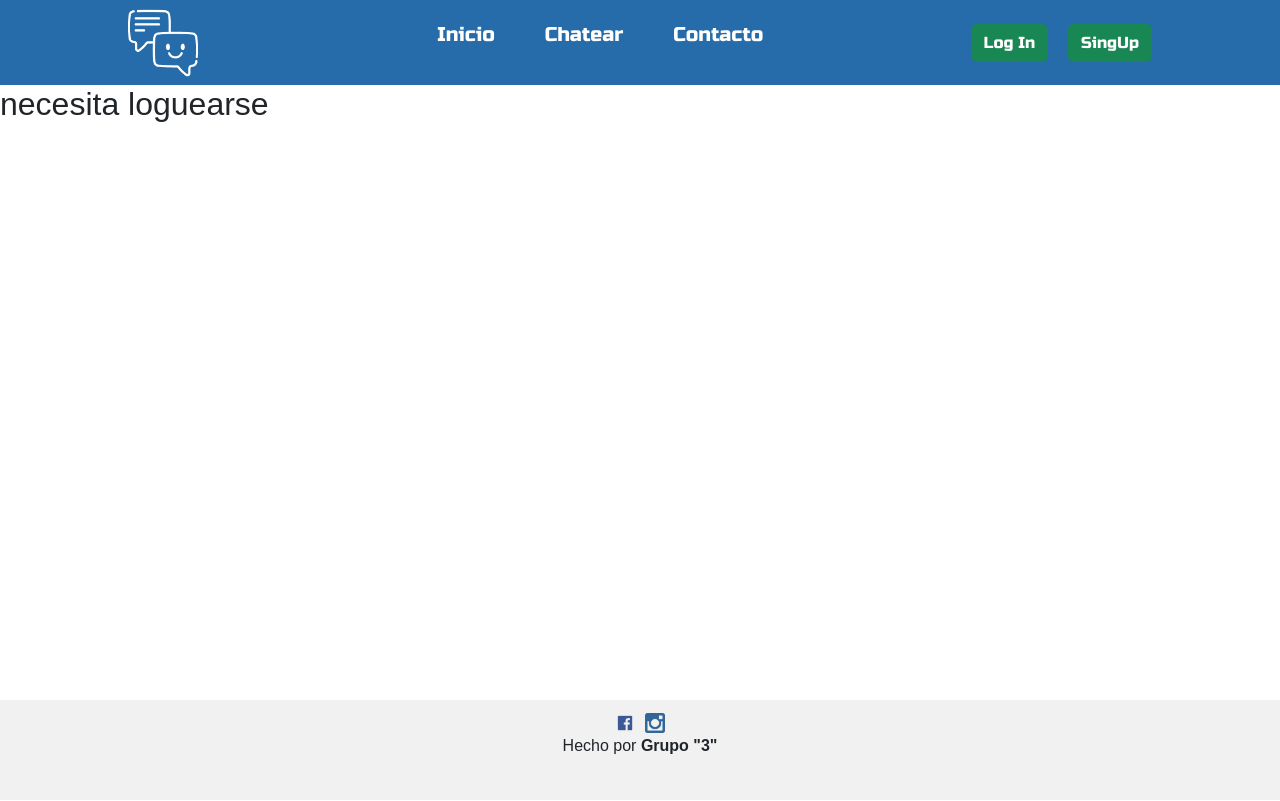
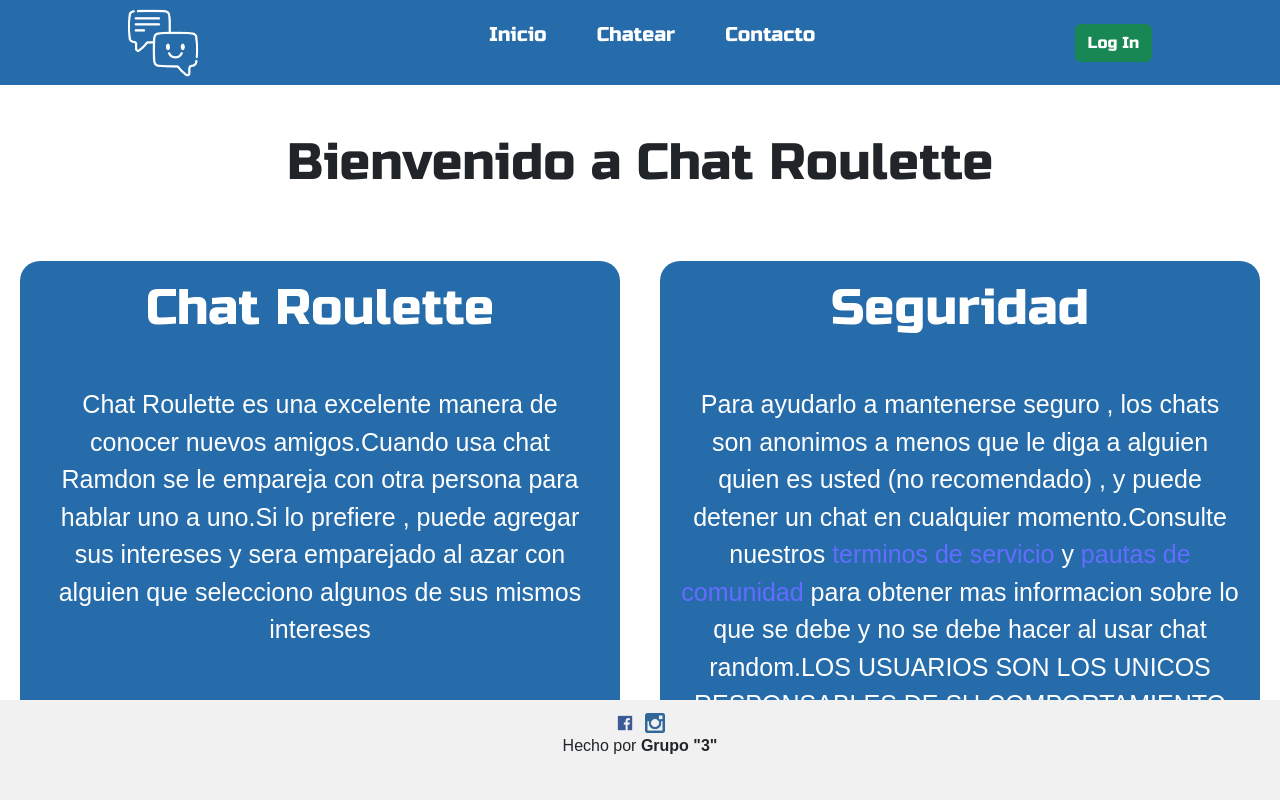
Before and after one commit to GonzalezNacho/chat-roulette, a React (Vite) app in the folder client/: page /chat in a window 1280 px wide. Built offline with nearby package versions, Linux system fonts and the light colour scheme; no server answers.

Commit message:
sacando el react router y el context y funcionando con Auth0

```diff
--- a/client/src/App.jsx
+++ b/client/src/App.jsx
@@ -1,45 +1,50 @@
 import './App.css'
-import { Header } from './components/Header.jsx';
 import { Footer } from './components/Footer.jsx'
 import { Bienvenido } from './routes/Bienvenida.jsx'
 import { Contacto } from './routes/Contacto.jsx';
 import { Roulette } from './routes/Roulette.jsx'
-import ErrorPage from './routes/error-page.jsx';
-import { createBrowserRouter,RouterProvider } from "react-router-dom";
-import Login from './components/LoginForm.jsx';
-import Register from './components/RegisterForm.jsx';
+import { useState } from 'react';
+import { useAuth0 } from "@auth0/auth0-react";
+import  LoginButton  from './components/Login.jsx'
+import LogoutButton from './components/Logout.jsx'
+
+const renderItem = new Map()
+renderItem.set(1, <Bienvenido/>)
+renderItem.set(2, <Roulette/>)
+renderItem.set(3, <Contacto/>)
 
 function App() {
 
-
-  const router = createBrowserRouter([
-    {
-      path: "/",
-      element: <Bienvenido />,
-      errorElement: <ErrorPage />
-    },
-    {
-      path: "contacto",
-      element: <Contacto />
-    },
-    {
-      path: "chat",
-      element: <Roulette/>
-    },
-    {
-      path: "login",
-      element: <Login/>
-    },
-    {
-      path:"register",
-      element: <Register/>
-    }
-  ]);
+  const { user, isAuthenticated } = useAuth0();
+  const [item, setItem] = useState(1)
 
   return (
     <>
-      <Header/>
-      <RouterProvider router={router}/>
+      <header className="header">
+        <div className="logo">
+            <img src='src/assets/img/chatW.png' alt="logo"/>
+        </div>
+        <nav>
+            <ul className="nav-links">
+                <li><a onClick={() => setItem(1)}>Inicio</a></li>
+                <li><a onClick={() => setItem(2)}>Chatear</a></li>
+                <li><a onClick={() => setItem(3)}>Contacto</a></li>
+            </ul>
+        </nav>
+        <div className="botones">
+            {
+              isAuthenticated ? (
+                  <>
+                      <h4>{user.name}</h4>
+                      <LogoutButton />
+                  </>
+              ) : (
+                  <LoginButton/>
+              )
+            }
+        </div>
+      </header>
+      {renderItem.get(item)}
       <Footer/>
     </>
   )
--- a/client/src/components/Logout.jsx
+++ b/client/src/components/Logout.jsx
@@ -1,12 +1,10 @@
-import PropTypes from 'prop-types'
 import { useAuth0 } from "@auth0/auth0-react";
 
-const LogoutButton = ({isLogin}) => {
+const LogoutButton = () => {
   const { logout } = useAuth0();
 
   return (
     <button className="btn btn-success" onClick={() => {
-      isLogin.current = false
       logout({ logoutParams: { returnTo: window.location.origin } })}
     }>
       Log Out
@@ -14,8 +12,5 @@ const LogoutButton = ({isLogin}) => {
   );
 };
 
-LogoutButton.propTypes = {
-  isLogin: PropTypes.object.isRequired
-}
 
 export default LogoutButton;
--- a/client/src/main.jsx
+++ b/client/src/main.jsx
@@ -1,14 +1,13 @@
 import React from 'react'
 import ReactDOM from 'react-dom/client'
 import { Auth0Provider } from '@auth0/auth0-react'
-import { UserProvider } from './context/user.jsx'
 import App from './App.jsx'
 import './index.css'
 
 
 
 ReactDOM.createRoot(document.getElementById('root')).render(
-  /*<React.StrictMode>
+  <React.StrictMode>
     <Auth0Provider
       domain="dev-2rvhjqhmexxi0073.us.auth0.com"
       clientId='zy2nR1UExuKJiV6X3m5qsuMVouxq8cHm'
@@ -16,12 +15,7 @@ ReactDOM.createRoot(document.getElementById('root')).render(
         redirect_uri: window.location.origin
       }}
     >
-      <UserProvider>
-        <App/>
-      </UserProvider>
+      <App/>
     </Auth0Provider>
-  </React.StrictMode>,*/
-  <UserProvider>
-    <App/>
-  </UserProvider>
+  </React.StrictMode>
 )
--- a/client/src/routes/Chat.jsx
+++ b/client/src/routes/Chat.jsx
@@ -2,27 +2,20 @@ import { useMessages } from '../hooks/useMessages'
 import { Chatform } from '../components/Chatform'
 import { Messages } from '../components/Messages'
 import { useAuth0 } from "@auth0/auth0-react";
-import { PropTypes } from 'prop-types'
-import { UserContext } from '../context/user';
-import { useContext } from 'react';
 import { url } from '../assets/js/const'
-
-
-
 
 export function Chat ({ socket }) {
 
-    /*const { user } = useAuth0();*/
-    const { login } = useContext(UserContext)
+    const { user, isAuthenticated } = useAuth0();
     const { message, messages, storedMessages, setMessage, setMessages } = useMessages({socket})
     return (
-            login.isLogin ?
+        isAuthenticated ?
             <div className='App'>
                 <div className='container mt-3'>
                     <div className='card'>
                         <div className='card-body'>
                             <h2 className='text-center'>Chat</h2>
-                            <Chatform nickname={login.user} socket={socket} message={message} messages={messages} setMessage={setMessage} setMessages={setMessages} url={url}/>
+                            <Chatform nickname={user.name} socket={socket} message={message} messages={messages} setMessage={setMessage} setMessages={setMessages} url={url}/>
                         </div>
                     </div>
 
@@ -31,7 +24,7 @@ export function Chat ({ socket }) {
                     <div className='card mt-3 mb-3' id='content-chat'>
                         <Messages messages={messages} />
                         <small className='text-center text-muted p-3'>... Mensajes guardados ...</small>
-                        <Messages messages={storedMessages} nickname={login.user}/>
+                        <Messages messages={storedMessages} nickname={user.name}/>
                     </div>
                 </div>
             </div>
@@ -39,8 +32,3 @@ export function Chat ({ socket }) {
             <h3>Esperando la autenticacion</h3>
     )
 }
-
-/*Chat.propTypes = {
-    isLogin: PropTypes.object.isRequired,
-    user: PropTypes.object.isRequired
-}*/
--- a/client/src/routes/Roulette.jsx
+++ b/client/src/routes/Roulette.jsx
@@ -1,5 +1,5 @@
-import { useState, useContext } from "react"
-import { UserContext } from '../context/user';
+import { useState } from "react"
+import { useAuth0 } from "@auth0/auth0-react";
 import { ip, port } from '../assets/js/const'
 import { Chat } from "./Chat";
 import { io } from 'socket.io-client';
@@ -11,7 +11,7 @@ const socket = io(`${ip}:${port}`)
 export function Roulette() {
 
     const [roomSelected, setRoomSelected] = useState(false)
-    const { login } = useContext(UserContext)
+    const { isAuthenticated } = useAuth0();
 
     const handlerClickUnirse = () => {
         setRoomSelected(true)
@@ -24,7 +24,7 @@ export function Roulette() {
     }
 
     return (
-        login.isLogin ?
+        isAuthenticated ?
             roomSelected ?
             <Chat socket={socket}/>
             :
```
